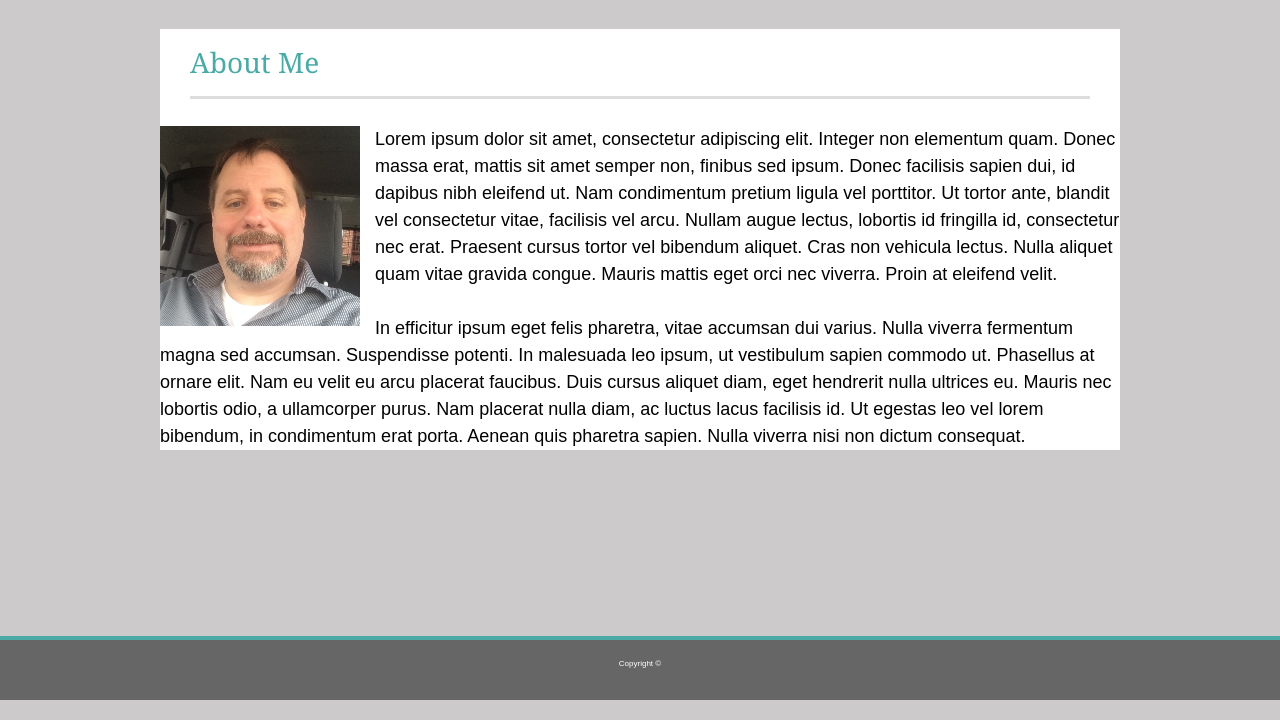
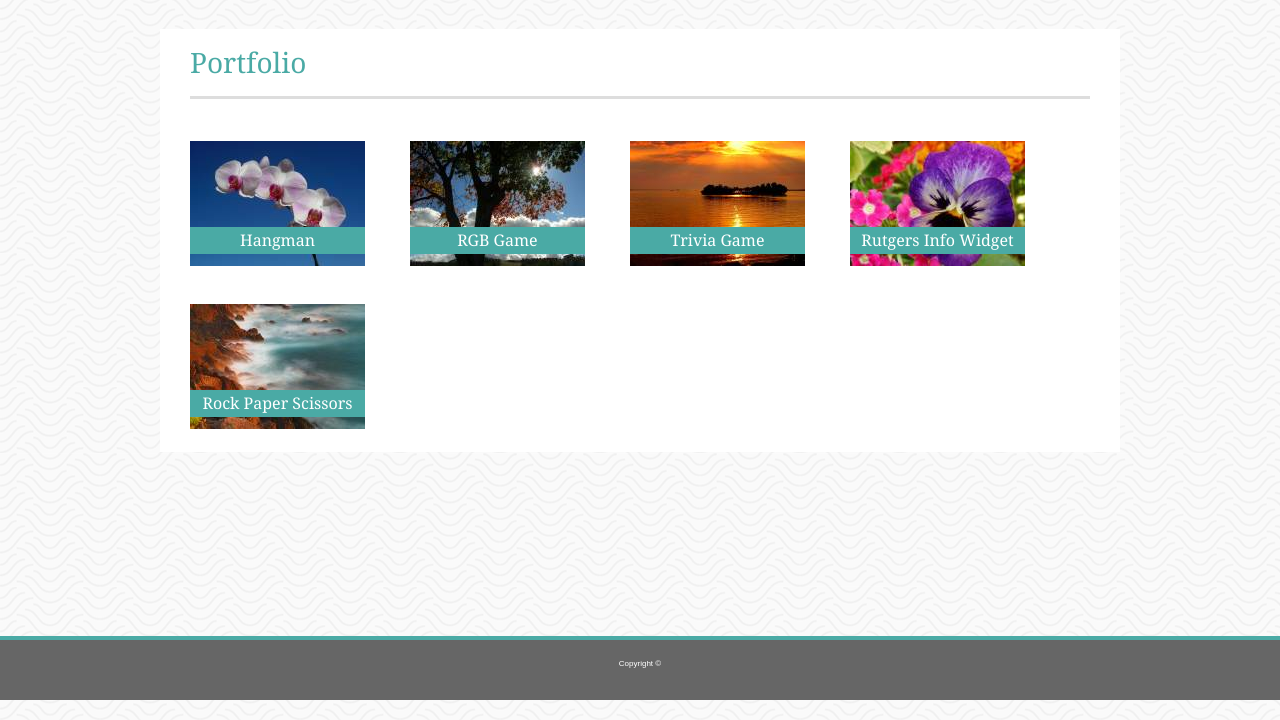
Before and after one commit to daniel5075/Basic-Portfolio, a plain HTML site: page portfolio.html in a window 1280 px wide. Shown: the part 80-800 px from the top of the page. Drawn offline with Linux system fonts and the light colour scheme.

Commit message:
All day for portfio

```diff
--- a/assets/css/style.css
+++ b/assets/css/style.css
@@ -10,6 +10,7 @@ body {
     background-color: #cccaca;
     display: flex;
     flex-direction: column;
+    background-image: url(../images/papyrus.png)
 
  }
 
@@ -17,7 +18,7 @@ body {
 
     position: absolute;
     left: 120px;
-    top: 0;
+    top: 5;
     width: 280px;
     height: 35px;
     padding: 20px;
@@ -70,7 +71,8 @@ body {
     margin: 0 15px 0 0;
 }
 #header-buttons {
-    float: right;
+    position: absolute;
+   right: 120px;
 
 }
 .button {
@@ -97,3 +99,29 @@ body {
     font-size: 8px;
     flex-shrink: 0;
 }
+
+
+.leftimage {
+    position: relative;
+	margin: 15px;
+	margin-left: 30px;
+	float: left;
+}
+.rightimage  {
+    position:relative;
+	margin: 15px;
+	margin-left: 30px;
+	float: left;
+
+}
+.leftimage span, .rightimage span {
+position: absolute;
+  bottom: 20px;
+  left: 0px;
+  width: 175px;
+  text-align: center;
+  font-family: 'Georgia', Times, "Times New Roman", serif;
+  font-size: 16px;
+  color:#ffffff;
+  background: #4aaaa5;
+}
--- a/portfolio.html
+++ b/portfolio.html
@@ -23,17 +23,36 @@
 
     <div class="container">
 
-            <h2>About Me</h2>
+            <h2>Portfolio</h2>
             <br>
 
-            <img id="Daniel" src="assets/images/Myphotoresized.JPG" alt="Daniel Groveman">
-            <p>
-                Lorem ipsum dolor sit amet, consectetur adipiscing elit. Integer non elementum quam. Donec massa erat, mattis sit amet semper non, finibus sed ipsum. Donec facilisis sapien dui, id dapibus nibh eleifend ut. Nam condimentum pretium ligula vel porttitor. Ut tortor ante, blandit vel consectetur vitae, facilisis vel arcu. Nullam augue lectus, lobortis id fringilla id, consectetur nec erat. Praesent cursus tortor vel bibendum aliquet. Cras non vehicula lectus. Nulla aliquet quam vitae gravida congue. Mauris mattis eget orci nec viverra. Proin at eleifend velit.
-            </p>
-            <br>
-            <p>
-                In efficitur ipsum eget felis pharetra, vitae accumsan dui varius. Nulla viverra fermentum magna sed accumsan. Suspendisse potenti. In malesuada leo ipsum, ut vestibulum sapien commodo ut. Phasellus at ornare elit. Nam eu velit eu arcu placerat faucibus. Duis cursus aliquet diam, eget hendrerit nulla ultrices eu. Mauris nec lobortis odio, a ullamcorper purus. Nam placerat nulla diam, ac luctus lacus facilisis id. Ut egestas leo vel lorem bibendum, in condimentum erat porta. Aenean quis pharetra sapien. Nulla viverra nisi non dictum consequat.
-            </p>
+                <div class="leftimage">
+                <a href="#"> <img src="assets/images/portimage1.jpg" alt="Hangman">
+
+                        <span>Hangman</span> </a>
+                </div>
+                <div class="rightimage">
+                <a href="#"> <img src="assets/images/portimage2.jpg" alt="RBG Game">
+
+                            <span>RGB Game</span> </a>
+                        </div>
+
+                <div class="leftimage">
+                <a href="#"> <img src="assets/images/portimage3.jpg" alt="Trivia Game">
+
+                            <span>Trivia Game</span> </a>
+                        </div>
+
+                <div class="rightimage">
+                <a href="#"> <img src="assets/images/portimage4.jpg" alt="Rutgers Info Widget">
+                            <span>Rutgers Info Widget</span> </a>
+                        </div>
+                <div class="leftimage">
+                <a href="#"> <img src="assets/images/portimage5.jpg" alt="Rock Paper Scissors">
+
+                            <span>Rock Paper Scissors</span> </a>
+                        </div>
+             </div>
 
     </div>
 
```
Also changed, not shown: contact.html (+44 -0 lines), assets/images/papyrus.png (added), assets/images/portimage1.jpg (added), assets/images/portimage2.jpg (added), assets/images/portimage3.jpg (added), assets/images/portimage4.jpg (added), assets/images/portimage5.jpg (added).
